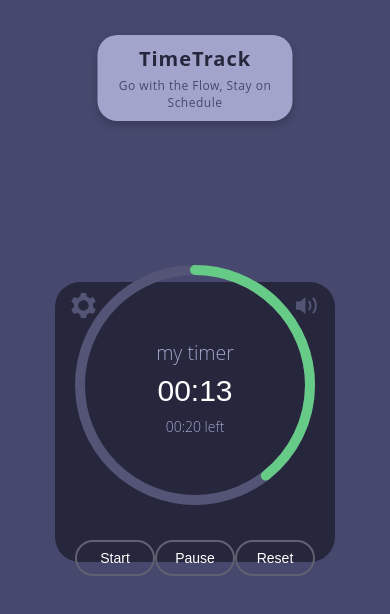
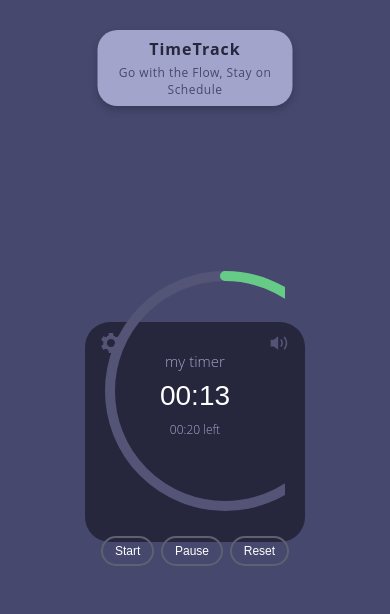
Before and after one commit to sgrisshk/Timer, a React (Create React App) app: page / in a window 390 px wide. Shown: the top 614 px of the page. Built offline with nearby package versions, Linux system fonts and the light colour scheme; a web font is replaced by a local one.

Commit message:
fix(element): add to Timer.css styles for phone display

```diff
--- a/src/Timer.css
+++ b/src/Timer.css
@@ -403,62 +403,90 @@ body {
 
 @media (max-width: 480px) {
 
-    .timer-container {
-        width: 280px;
-        height: 280px;
-        padding: 20px;
-        margin-top: 40px;
-        margin-bottom: 40px;
+    .app-outer-wrapper {
+        padding: 10px;
     }
 
     .header-bar {
-        padding: 10px 20px;
-        top: 10px;
+        padding: 8px;
+        top: 5px;
     }
 
     .header-title {
-        font-size: 20px;
+        font-size: 16px;
+        margin-bottom: 4px;
     }
 
     .header-slogan {
         font-size: 12px;
+        margin-top: 0;
+    }
+
+    .timer-container {
+        width: 220px;
+        height: 220px;
+        padding: 15px;
+        margin-top: 15px;
+        margin-bottom: 15px;
+    }
+
+    .circle-container {
+        width: 180px;
+        height: 180px;
+    }
+
+    .text {
+        font-size: 10px;
+    }
+
+    .timer {
+        font-size: 28px;
+    }
+
+    .subtext {
+        font-size: 12px;
+    }
+
+    .settings-icon, .volume-icon, .mute-icon {
+        width: 20px;
+        height: 20px;
+    }
+
+    .buttons {
+        width: 100%;
+        gap: 5px;
+        padding-bottom: 10px;
+    }
+
+    .button {
+        padding: 6px 12px;
+        width: auto;
+        font-size: 12px;
     }
 
     .saved-timers-panel {
-        width: 280px;
+        width: 100%;
+        padding: 10px;
         height: auto;
-        padding: 10px;
-    }
-
-    .settings-icon,
-    .mute-icon,
-    .volume-icon {
-        width: 25px;
-        height: 25px;
-    }
-
-    .timer {
-        font-size: 30px;
-    }
-
-    .subtext {
-        font-size: 14px;
-    }
-
-    .button {
-        padding: 8px 15px;
-        width: 80px;
-        font-size: 14px;
+        margin-top: 20px;
     }
 
     .saved-timer-item {
-        font-size: 14px;
+        font-size: 12px;
         padding: 8px;
+        display: flex;
+        justify-content: space-between;
+        gap: 5px;
     }
 
     .delete-icon {
-        width: 14px;
-        height: 14px;
+        width: 16px;
+        height: 16px;
+    }
+
+    .plus-icon {
+        width: 20px;
+        height: 20px;
     }
 }
 
```
